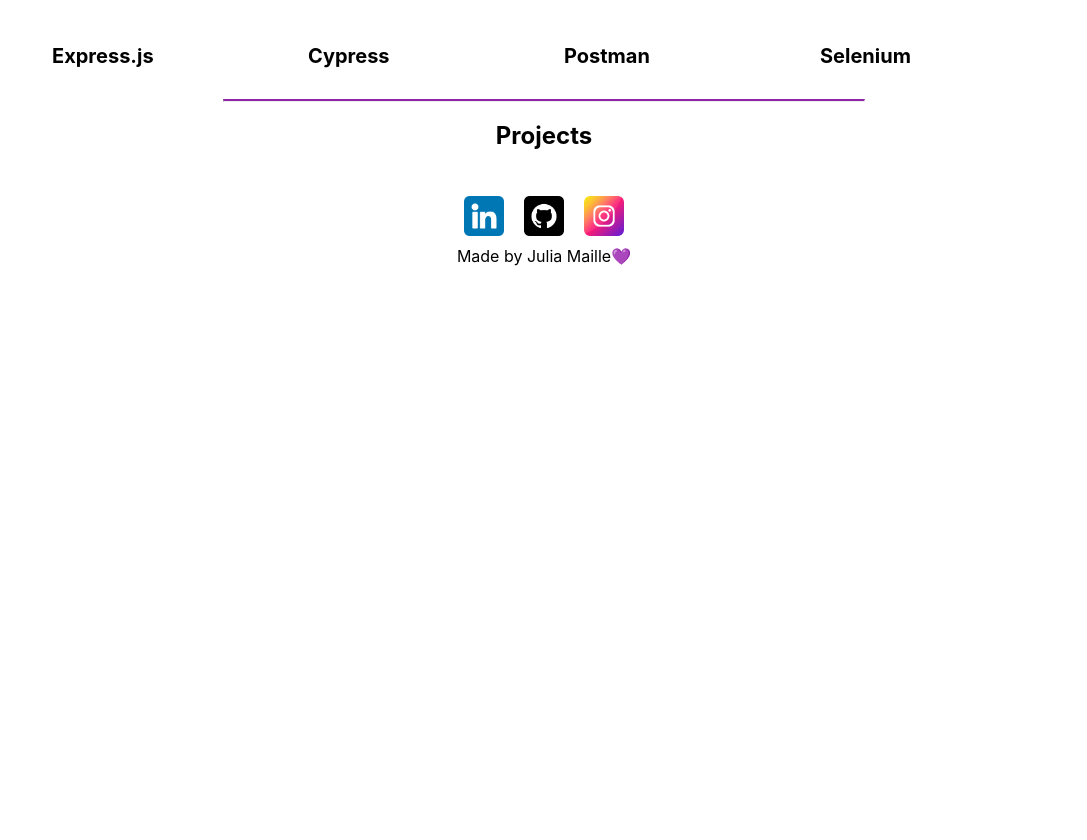
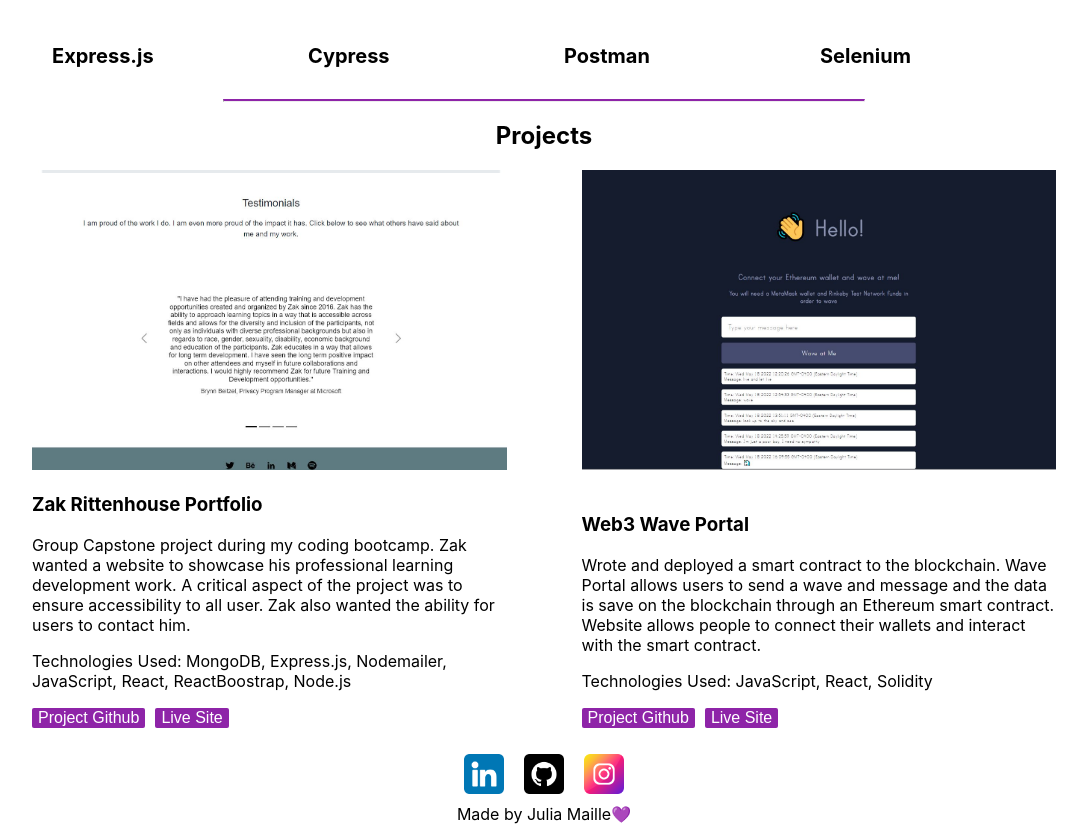
Before and after one commit to jmaille664/julia-portfolio, a React (Create React App) app: page / in a window 1280 px wide. Shown: the part 902-1742 px from the top of the page, without its empty margins (96-1183 px from the left). Before the commit the page ends 1184 px from the top, so only its background shows below. Built offline with nearby package versions, Linux system fonts and the light colour scheme.

Commit message:
Added two projects to project section

```diff
--- a/src/App.css
+++ b/src/App.css
@@ -117,6 +117,51 @@ hr{
   align-items: center;
 }
 
+.project-img{
+
+  height: 300px;
+  width: 100%;
+  object-fit: cover;
+}
+
+.projects-content{
+  grid-gap: 75px;
+  display: grid;
+  grid-template-columns: repeat(2,1fr);
+  margin: auto;
+  width: 80%;
+}
+
+button{
+  background-color:#8E24A8;
+  color: white;
+  text-align: center;
+  text-decoration: none;
+  font-size: 1rem;
+  border: none;
+  border-radius: 2px;
+}
+
+.button1{
+  margin-right: 5px;
+  border-radius: 2px;
+}
+
+.button2{
+  margin-left: 5px;
+  border-radius: 2px;
+}
+
+.button1:hover{
+  box-shadow: 0 12px 16px 0 rgba(0,0,0,0.24), 0 17px 50px 0 rgba(0,0,0,0.19);
+}
+
+.button2:hover{
+  box-shadow: 0 12px 16px 0 rgba(0,0,0,0.24), 0 17px 50px 0 rgba(0,0,0,0.19);
+}
+
+/**** Projects Section End****/
+
 /**** Footer Section  ****/
 .footer > a {
   margin: 10px;
--- a/src/App.js
+++ b/src/App.js
@@ -1,13 +1,12 @@
 import React from 'react';
-import {Card, Button} from "react-bootstrap";
 import './App.css';
 import Home from "./components/Home.js"
 import JM from "./image/JM.png"
-import NavBar from "./components/Home.js"
 import About from "./components/About.js"
 import Skills from "./components/Skills.js"
 import Footer from "./components/Footer.js"
 import Projects from "./components/Projects.js"
+
 
 
 function App() {
--- a/src/components/Projects.js
+++ b/src/components/Projects.js
@@ -1,25 +1,46 @@
 import React from 'react'
-import {Card, Button} from "react-bootstrap";
 import ZakPortfolio from "../image/Zak-Portfolio.JPG"
+import WavePortal from "../image/wave-project.JPG"
 
 export default function Projects(){
 
     return <>
-    <section className="projects">
+    <div className="projects">
+    <h2 className="projects-h2"> Projects</h2>
     <div className="projects-content">
-        <h2 className="projects-h2"> Projects</h2>
-        {/* <Card style={{ width: '1rem' }}>
-  <Card.Img variant="top" src={ZakPortfolio}/>
-  <Card.Body>
-    <Card.Title>Card Title</Card.Title>
-    <Card.Text>
-      Some quick example text to build on the card title and make up the bulk of
-      the card's content.
-    </Card.Text>
-    <Button variant="primary">Go somewhere</Button>
-  </Card.Body>
-</Card> */}
-        </div>
-    </section>
+        {/* project 1 */}
+        <section className= "project-row">
+        <a href="https://zak-portfolio-capstone.herokuapp.com/" target="_blank">
+          <img className="project-img" src={ZakPortfolio}></img>
+          </a>
+        <h3 className="projects-3">Zak Rittenhouse Portfolio</h3>
+        <p className="projects-paragraph">Group Capstone project during my coding bootcamp. Zak wanted a website to showcase his professional learning development work. A critical aspect of the project was to ensure accessibility to all user. Zak also wanted the ability for users to contact him.</p>
+        <p className="projects-paragraph">Technologies Used: MongoDB, Express.js, Nodemailer, JavaScript, React, ReactBoostrap, Node.js </p>
+        <a href="https://github.com/Interactive-Portfolio-for-Zak/capstone-project" target="_blank">
+    <button className="button1">Project Github</button>
+  </a>
+  <a href="https://zak-portfolio-capstone.herokuapp.com/">
+    <button className="button2">Live Site</button>
+  </a>
+  </section>
+  {/* project 2 */}
+  <section className= "project-row">
+        <a href="https://zak-portfolio-capstone.herokuapp.com/" target="_blank">
+          <img className="project-img" src={WavePortal}></img>
+          </a>
+          <br></br>
+          <br></br>
+        <h3 className="projects-3">Web3 Wave Portal</h3>
+        <p className="projects-paragraph">Wrote and deployed a smart contract to the blockchain. Wave Portal allows users to send a wave and message and the data is save on the blockchain through an Ethereum smart contract. Website allows people to connect their wallets and interact with the smart contract. </p>
+        <p className="projects-paragraph">Technologies Used: JavaScript, React, Solidity </p>
+        <a href="https://github.com/Interactive-Portfolio-for-Zak/capstone-project" target="_blank">
+    <button className="button1">Project Github</button>
+  </a>
+  <a href="https://zak-portfolio-capstone.herokuapp.com/" target="_blank">
+    <button className="button2">Live Site</button>
+  </a>
+        </section>
+       </div>
+    </div>
     </>
 }
```
Also changed, not shown: src/image/wave-project.JPG (added).
